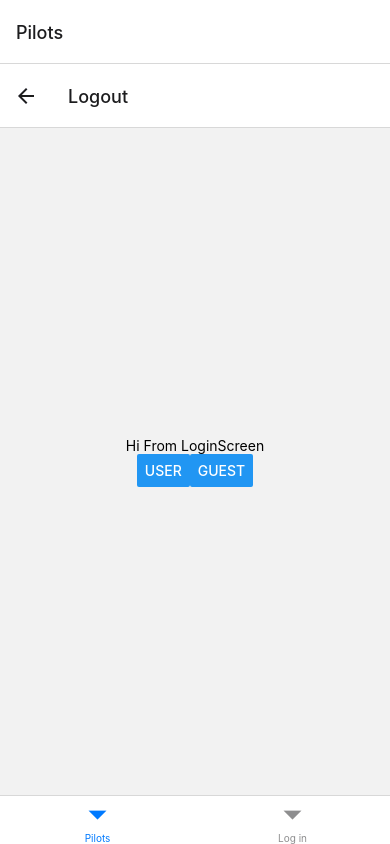
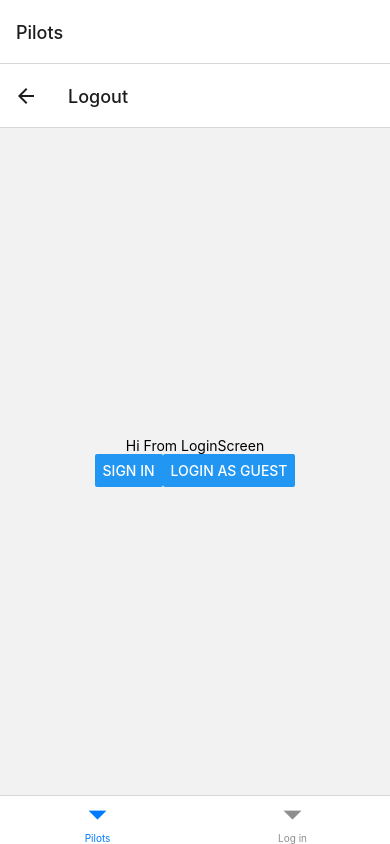
Before and after one commit to atenajoon/ReactNavigationPractice, a React Native app: screen /Logout in a window 390 px wide. Built offline with nearby package versions, Linux system fonts and the light colour scheme.

Commit message:
button titles changes to real names

```diff
--- a/screens/Login.tsx
+++ b/screens/Login.tsx
@@ -14,14 +14,17 @@ export default function Login({navigation}) {
   return (
     <View style={{flex: 1, alignItems: 'center', justifyContent: 'center'}}>
       <Text>Hi From LoginScreen</Text>
-      <View style={{flexDirection: 'row', justifyContent: 'space-between'}}>
-        <Button title="User" onPress={() => navigation.navigate('Pilots')} />
-        <Button title="Guest" onPress={() => navigation.navigate('Login')} />
+      <View style={{flexDirection: 'row'}}>
+        <Button title="Sign in" onPress={() => navigation.navigate('Pilots')} />
+        <Button
+          title="Login as Guest"
+          onPress={() => navigation.navigate('New')}
+        />
         {/* <Button
           title="Go to Login Again!"
           onPress={()=>navigation.push("Login")}
-        />       */}
-        {/* <Button
+        />
+        <Button
           title="Go to First Page!"
           onPress={()=>navigation.popToTop()}
         /> */}
```
